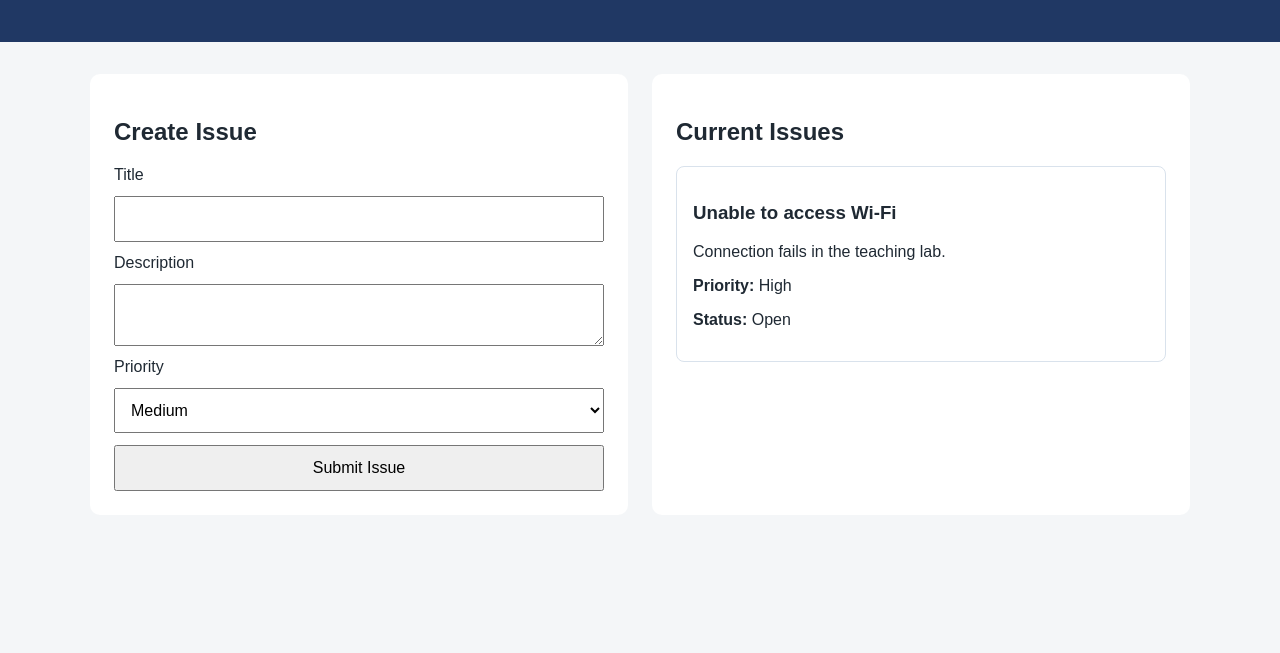
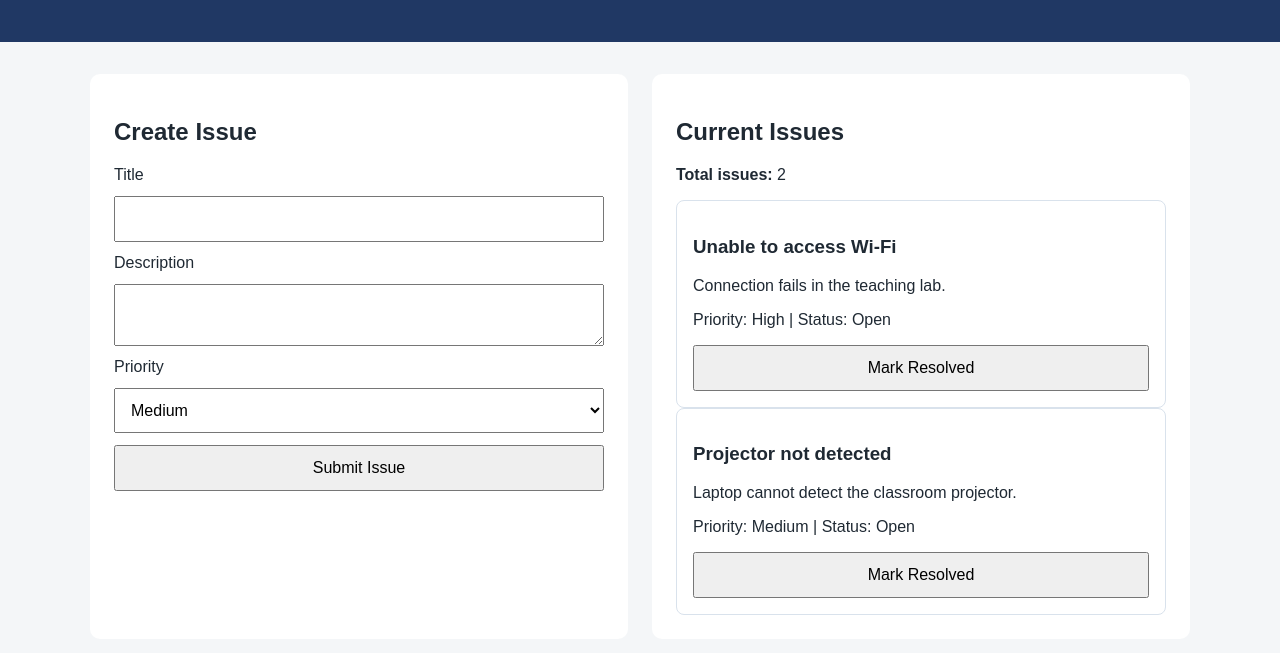
Before and after one commit to Mariageorge266/Cloud-Issue-Tracker-01, a website: page Frontend/index.html in a window 1280 px wide. Shown: the part 181-834 px from the top of the page. Before the commit the page ends 800 px from the top, so only its background shows below. Drawn offline with Linux system fonts and the light colour scheme.

Commit message:
Set up project for lab 2

```diff
--- a/Frontend/index.html
+++ b/Frontend/index.html
@@ -18,13 +18,13 @@ scale=1.0">
         <h2>Create Issue</h2>
         <form id="issue-form">
             <label for="title">Title</label>
-            <input id="title" name="title" type="text">
+            <input id="title" name="title" type="text" required>
 
             <label for="description">Description</label>
-            <textarea id="description" name="description"></textarea>
+            <textarea id="description" name="description" required></textarea>
 
             <label for="priority">Priority</label>
-            <select id="priority" name="priority">
+            <select id="priority" name="priority" required>
                 <option>Low</option>
                 <option selected>Medium</option>
                 <option>High</option>
@@ -32,20 +32,18 @@ scale=1.0">
 
             <button type="submit">Submit Issue</button>
         </form>
+        <p id="form-message" aria-live="polite"></p>
     </section>
 
     <section class="panel">
         <h2>Current Issues</h2>
-        <article class="issue-card">
-            <h3>Unable to access Wi-Fi</h3>
-            <p>Connection fails in the teaching lab.</p>
-            <p><strong>Priority:</strong> High</p>
-            <p><strong>Status:</strong> Open</p>
-        </article>
+        <p><strong>Total issues:</strong> <span id="issue-count">0</span></p>
+        <div id="issues-list"></div>
+
     </section>
 </main>
 
-<script src="js/app.js"></script>
+<script src="js/app.js" defer></script>
 
 </body>
 </html>
--- a/Frontend/js/app.js
+++ b/Frontend/js/app.js
@@ -0,0 +1,83 @@
+const issues = [
+{
+id: 'ISS-101',
+title: 'Unable to access Wi-Fi',
+description: 'Connection fails in the teaching lab.',
+priority: 'High',
+status: 'Open',
+createdAt: new Date().toISOString()  },
+    {
+        id: 'ISS-102',
+        title: 'Projector not detected',
+        description: 'Laptop cannot detect the classroom projector.',
+        priority: 'Medium',
+        status: 'Open',
+        createdAt: new Date().toISOString()
+    }
+];
+const issueForm = document.querySelector('#issue-form');
+const titleInput = document.querySelector('#title');
+const descriptionInput = document.querySelector('#description');
+const priorityInput = document.querySelector('#priority');
+const issuesList = document.querySelector('#issues-list');
+const issueCount = document.querySelector('#issue-count');
+const formMessage = document.querySelector('#form-message');
+function renderIssues() {
+    issuesList.replaceChildren();
+    issueCount.textContent = issues.length;
+
+    issues.forEach((issue) => {
+        const card = document.createElement('article');
+        card.className = 'issue-card';
+
+        const heading = document.createElement('h3');
+        heading.textContent = issue.title;
+
+        const description = document.createElement('p');
+        description.textContent = issue.description;
+
+        const meta = document.createElement('p');
+        meta.textContent = `Priority: ${issue.priority} | Status:
+${issue.status}`;
+
+        const button = document.createElement('button');
+        button.type = 'button';
+        button.textContent = issue.status === 'Open' ? 'Mark Resolved' :
+'Reopen';
+        button.addEventListener('click', () => toggleIssueStatus(issue.id));
+
+        card.append(heading, description, meta, button);
+        issuesList.append(card);
+    });
+}
+renderIssues();
+
+issueForm.addEventListener('submit', (event) => {
+    event.preventDefault();
+
+    const newIssue = {
+        id: `ISS-${Date.now()}`,
+        title: titleInput.value.trim(),
+        description: descriptionInput.value.trim(),
+        priority: priorityInput.value,
+        status: 'Open',
+        createdAt: new Date().toISOString()
+    };
+
+    issues.push(newIssue);
+    issueForm.reset();
+    priorityInput.value = 'Medium';
+    formMessage.textContent = 'Issue added to the local browser session.';
+    renderIssues();
+});
+
+function toggleIssueStatus(issueId) {
+    const issue = issues.find((item) => item.id === issueId);
+
+    if (!issue) {
+        console.error('Issue not found:', issueId);
+        return;
+    }
+
+    issue.status = issue.status === 'Open' ? 'Resolved' : 'Open'; renderIssues();
+}
```
Also changed, not shown: Frontend/package.json (added, +16 -0 lines), 1 other file.
